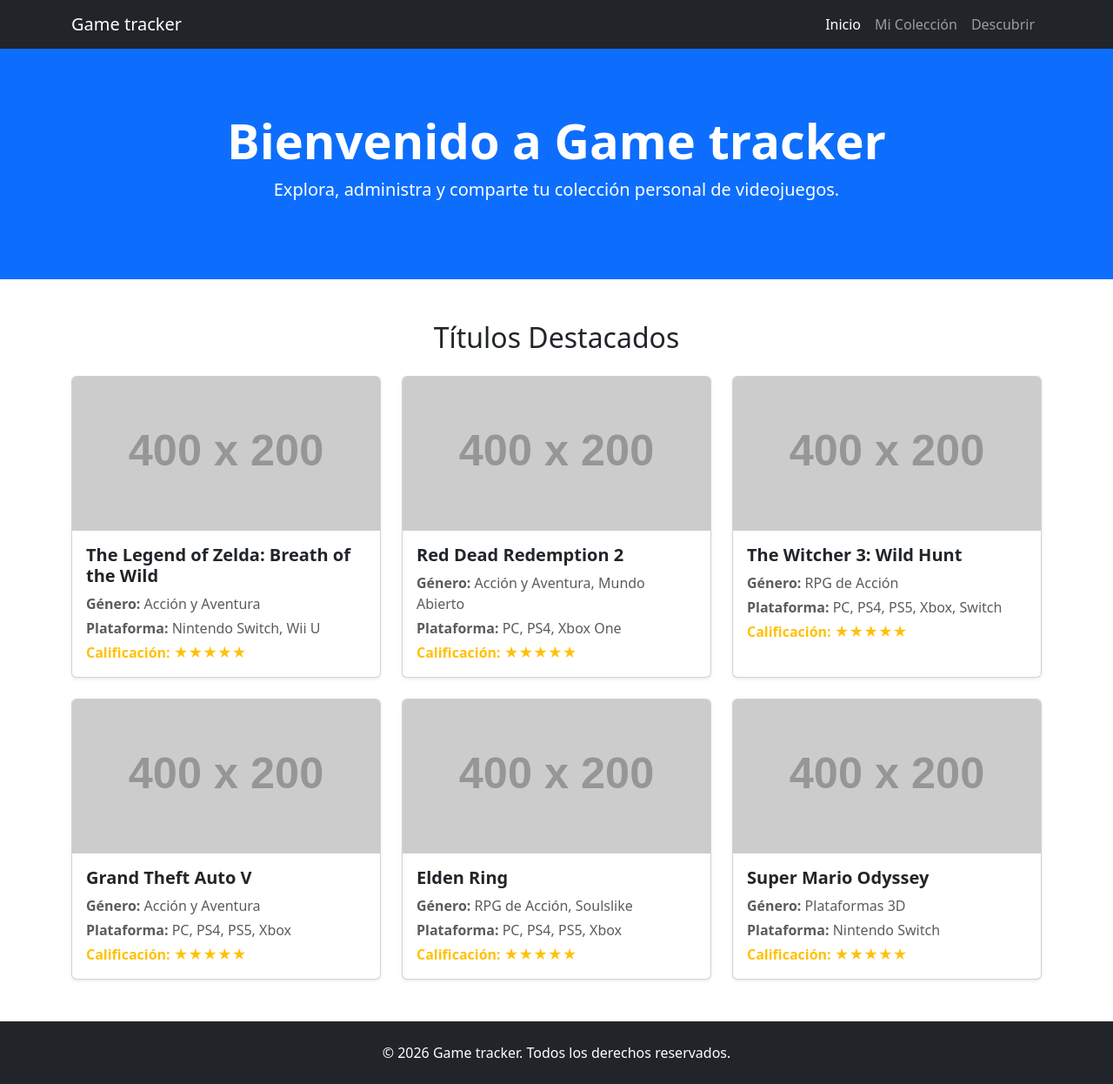
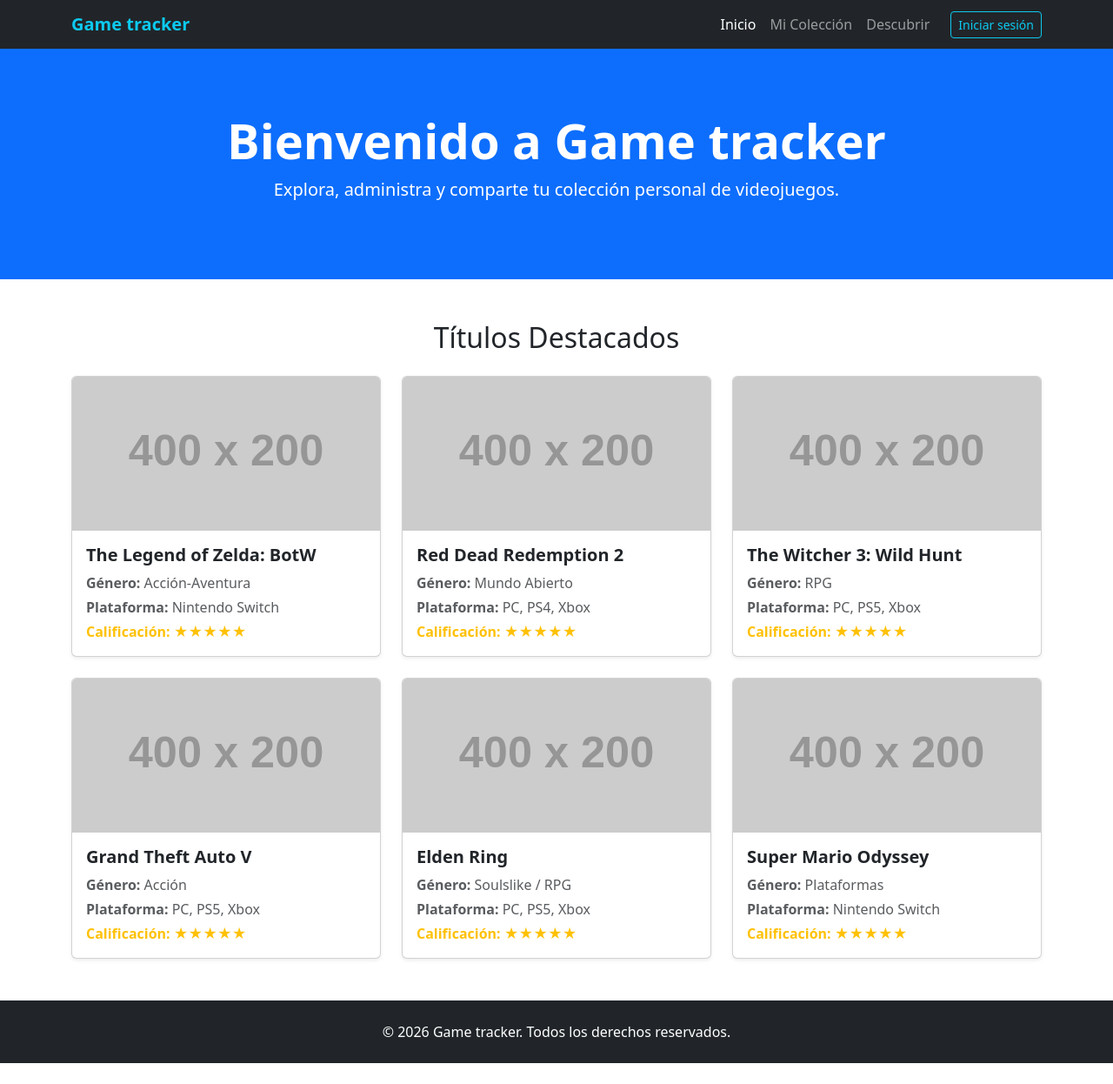
Before and after one commit to HectorAlbur/Proyecto-Boostrap-LLM, a plain HTML site: page Index.html in a window 1280 px wide. Shown: the whole page at 87% size. After the commit the page ends 1222 px from the top, so only its background shows below. Drawn offline with nearby package versions, Linux system fonts and the light colour scheme; placeholder pictures from the web are drawn by us; a script that the page names is missing.

Commit message:
Style: navbar actualizado con fondo oscuro y sesion via LLM

```diff
--- a/Index.html
+++ b/Index.html
@@ -11,12 +11,14 @@
     <header>
         <nav class="navbar navbar-expand-lg navbar-dark bg-dark">
             <div class="container">
-                <a class="navbar-brand" href="#">Game tracker</a>
+                <a class="navbar-brand text-info fw-bold" href="#">Game tracker</a>
+
                 <button class="navbar-toggler" type="button" data-bs-toggle="collapse" data-bs-target="#navbarNav" aria-controls="navbarNav" aria-expanded="false" aria-label="Toggle navigation">
                     <span class="navbar-toggler-icon"></span>
                 </button>
+
                 <div class="collapse navbar-collapse" id="navbarNav">
-                    <ul class="navbar-nav ms-auto">
+                    <ul class="navbar-nav ms-auto mb-2 mb-lg-0 align-items-lg-center">
                         <li class="nav-item">
                             <a class="nav-link active" aria-current="page" href="#">Inicio</a>
                         </li>
@@ -24,7 +26,10 @@
                             <a class="nav-link" href="#">Mi Colección</a>
                         </li>
                         <li class="nav-item">
-                            <a class="nav-link" href="#">Descubrir</a>
+                            <a class="nav-link me-lg-3" href="#">Descubrir</a>
+                        </li>
+                        <li class="nav-item">
+                            <a href="#" class="btn btn-outline-info btn-sm">Iniciar sesión</a>
                         </li>
                     </ul>
                 </div>
@@ -48,9 +53,9 @@
                     <div class="card h-100 shadow-sm">
                         <img src="https://placehold.co/400x200" class="card-img-top" alt="The Legend of Zelda: Breath of the Wild">
                         <div class="card-body">
-                            <h5 class="card-title fw-bold">The Legend of Zelda: Breath of the Wild</h5>
-                            <p class="card-text text-muted mb-1"><strong>Género:</strong> Acción y Aventura</p>
-                            <p class="card-text text-muted mb-1"><strong>Plataforma:</strong> Nintendo Switch, Wii U</p>
+                            <h5 class="card-title fw-bold">The Legend of Zelda: BotW</h5>
+                            <p class="card-text text-muted mb-1"><strong>Género:</strong> Acción-Aventura</p>
+                            <p class="card-text text-muted mb-1"><strong>Plataforma:</strong> Nintendo Switch</p>
                             <p class="card-text text-warning"><strong>Calificación:</strong> ★★★★★</p>
                         </div>
                     </div>
@@ -61,8 +66,8 @@
                         <img src="https://placehold.co/400x200" class="card-img-top" alt="Red Dead Redemption 2">
                         <div class="card-body">
                             <h5 class="card-title fw-bold">Red Dead Redemption 2</h5>
-                            <p class="card-text text-muted mb-1"><strong>Género:</strong> Acción y Aventura, Mundo Abierto</p>
-                            <p class="card-text text-muted mb-1"><strong>Plataforma:</strong> PC, PS4, Xbox One</p>
+                            <p class="card-text text-muted mb-1"><strong>Género:</strong> Mundo Abierto</p>
+                            <p class="card-text text-muted mb-1"><strong>Plataforma:</strong> PC, PS4, Xbox</p>
                             <p class="card-text text-warning"><strong>Calificación:</strong> ★★★★★</p>
                         </div>
                     </div>
@@ -73,8 +78,8 @@
                         <img src="https://placehold.co/400x200" class="card-img-top" alt="The Witcher 3: Wild Hunt">
                         <div class="card-body">
                             <h5 class="card-title fw-bold">The Witcher 3: Wild Hunt</h5>
-                            <p class="card-text text-muted mb-1"><strong>Género:</strong> RPG de Acción</p>
-                            <p class="card-text text-muted mb-1"><strong>Plataforma:</strong> PC, PS4, PS5, Xbox, Switch</p>
+                            <p class="card-text text-muted mb-1"><strong>Género:</strong> RPG</p>
+                            <p class="card-text text-muted mb-1"><strong>Plataforma:</strong> PC, PS5, Xbox</p>
                             <p class="card-text text-warning"><strong>Calificación:</strong> ★★★★★</p>
                         </div>
                     </div>
@@ -85,8 +90,8 @@
                         <img src="https://placehold.co/400x200" class="card-img-top" alt="Grand Theft Auto V">
                         <div class="card-body">
                             <h5 class="card-title fw-bold">Grand Theft Auto V</h5>
-                            <p class="card-text text-muted mb-1"><strong>Género:</strong> Acción y Aventura</p>
-                            <p class="card-text text-muted mb-1"><strong>Plataforma:</strong> PC, PS4, PS5, Xbox</p>
+                            <p class="card-text text-muted mb-1"><strong>Género:</strong> Acción</p>
+                            <p class="card-text text-muted mb-1"><strong>Plataforma:</strong> PC, PS5, Xbox</p>
                             <p class="card-text text-warning"><strong>Calificación:</strong> ★★★★★</p>
                         </div>
                     </div>
@@ -97,8 +102,8 @@
                         <img src="https://placehold.co/400x200" class="card-img-top" alt="Elden Ring">
                         <div class="card-body">
                             <h5 class="card-title fw-bold">Elden Ring</h5>
-                            <p class="card-text text-muted mb-1"><strong>Género:</strong> RPG de Acción, Soulslike</p>
-                            <p class="card-text text-muted mb-1"><strong>Plataforma:</strong> PC, PS4, PS5, Xbox</p>
+                            <p class="card-text text-muted mb-1"><strong>Género:</strong> Soulslike / RPG</p>
+                            <p class="card-text text-muted mb-1"><strong>Plataforma:</strong> PC, PS5, Xbox</p>
                             <p class="card-text text-warning"><strong>Calificación:</strong> ★★★★★</p>
                         </div>
                     </div>
@@ -109,7 +114,7 @@
                         <img src="https://placehold.co/400x200" class="card-img-top" alt="Super Mario Odyssey">
                         <div class="card-body">
                             <h5 class="card-title fw-bold">Super Mario Odyssey</h5>
-                            <p class="card-text text-muted mb-1"><strong>Género:</strong> Plataformas 3D</p>
+                            <p class="card-text text-muted mb-1"><strong>Género:</strong> Plataformas</p>
                             <p class="card-text text-muted mb-1"><strong>Plataforma:</strong> Nintendo Switch</p>
                             <p class="card-text text-warning"><strong>Calificación:</strong> ★★★★★</p>
                         </div>
```
